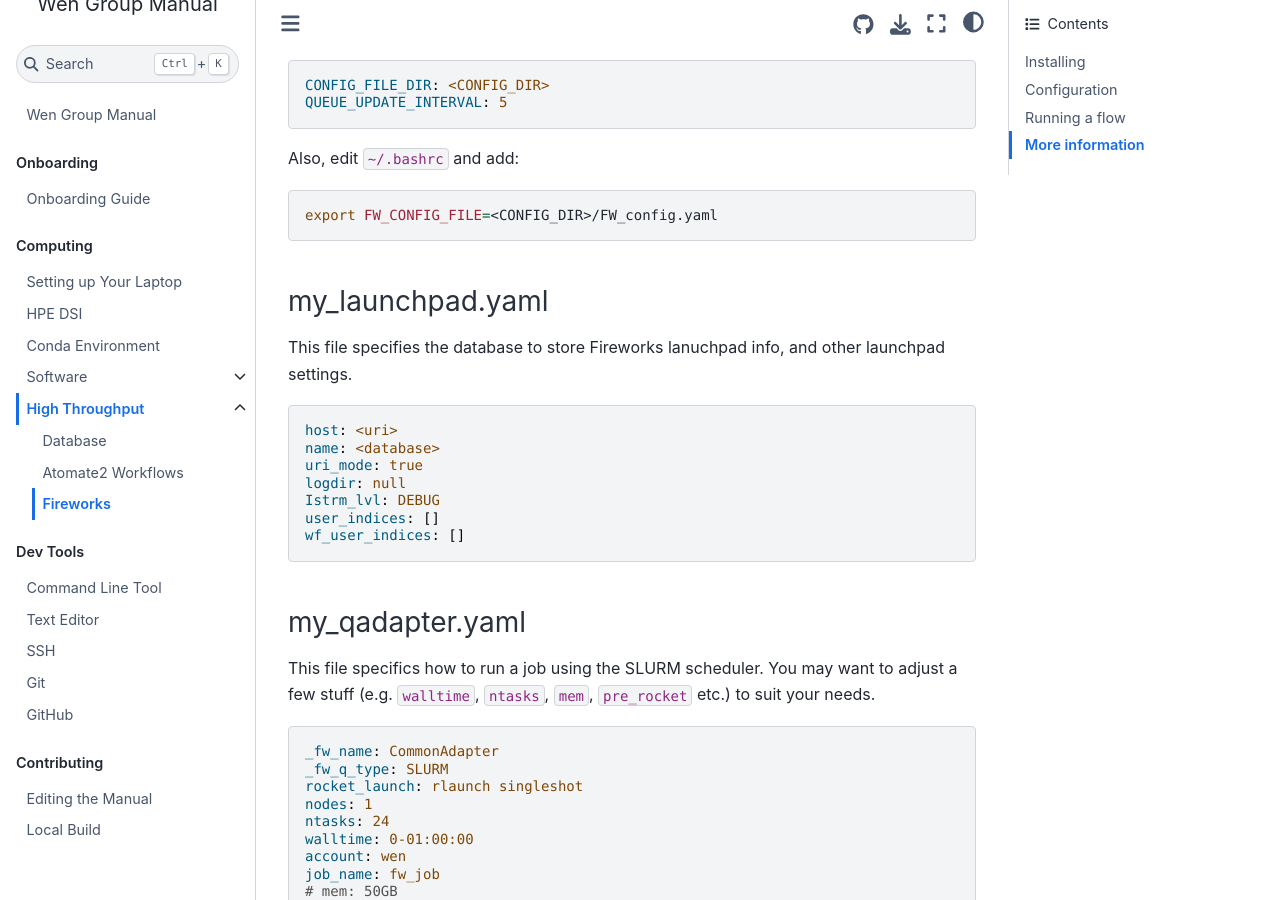
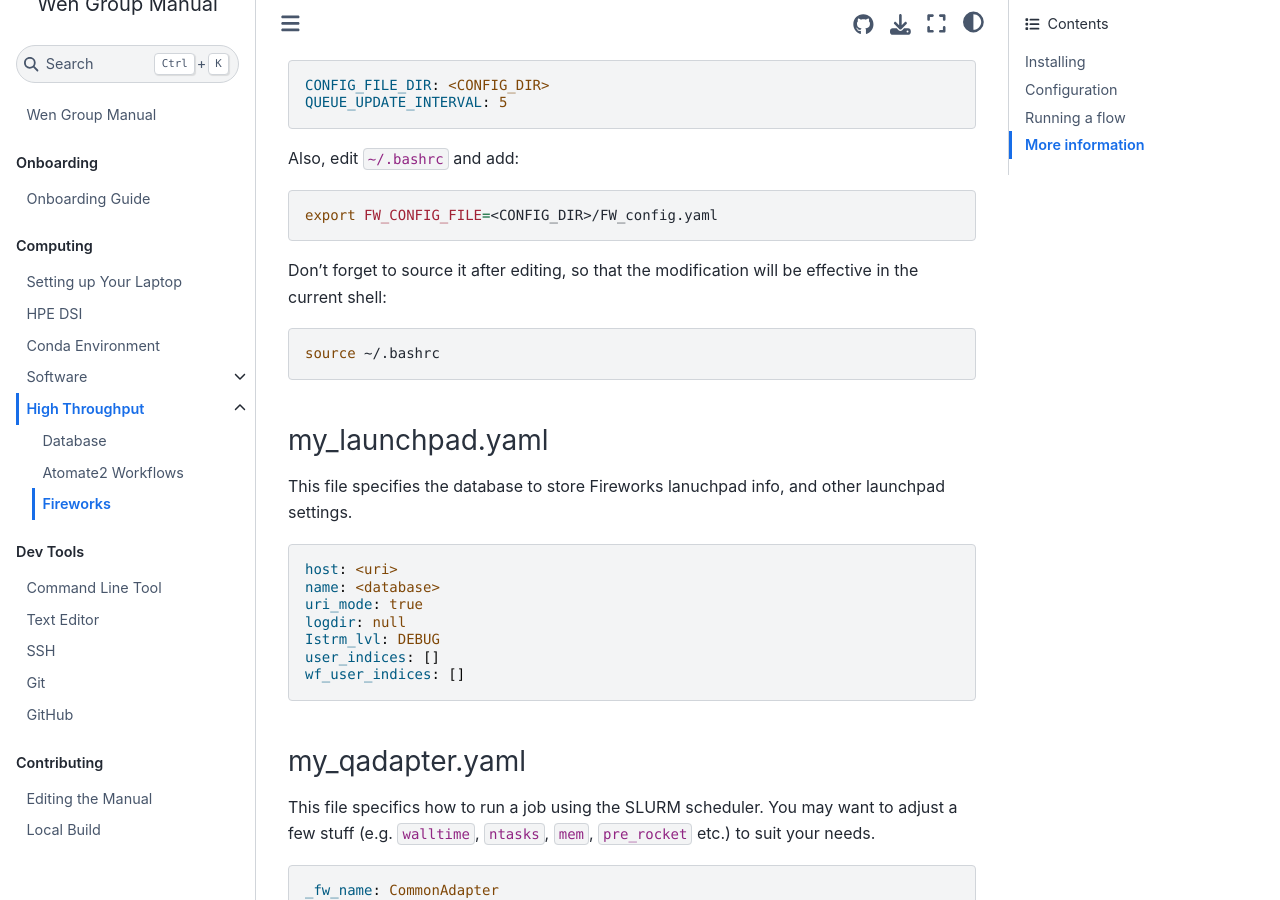
Before and after one commit to wengroup/group_manual, a Jupyter Book: the page built from docs/computing/high_throughput/fireworks.md, in a window 1280 px wide and 900 px high, scrolled down 1065 px. Built offline with Jupyter Book 1.0.4 settings and Sphinx 7.4.7 and the Sphinx Book theme 1.1.4, drawn with Linux system fonts in a browser that asks for light colours.

Commit message:
Add sourcing

````diff
--- a/docs/computing/high_throughput/fireworks.md
+++ b/docs/computing/high_throughput/fireworks.md
@@ -42,6 +42,11 @@ Also, edit `~/.bashrc` and add:
 
 ```bash
 export FW_CONFIG_FILE=<CONFIG_DIR>/FW_config.yaml
+```
+
+Don't forget to source it after editing, so that the modification will be effective in the current shell:
+```bash
+source ~/.bashrc
 ```
 
 ### my_launchpad.yaml
````
